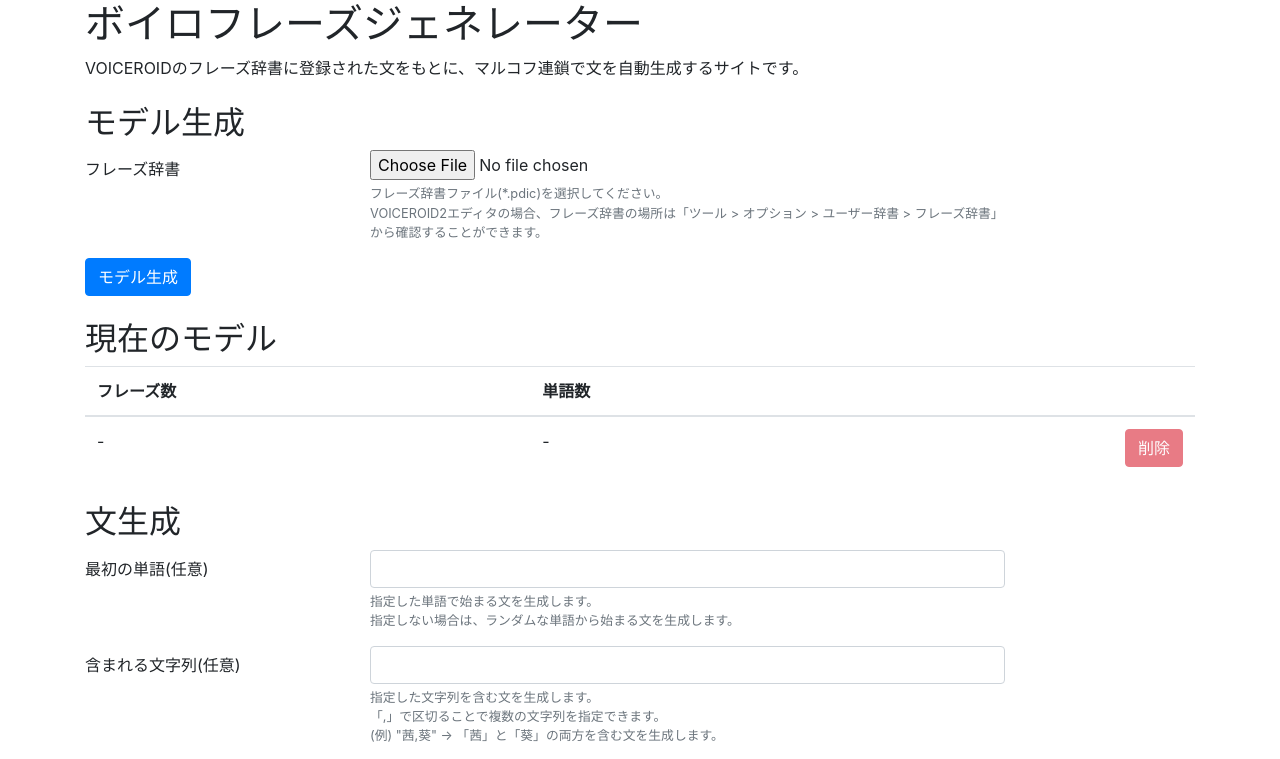
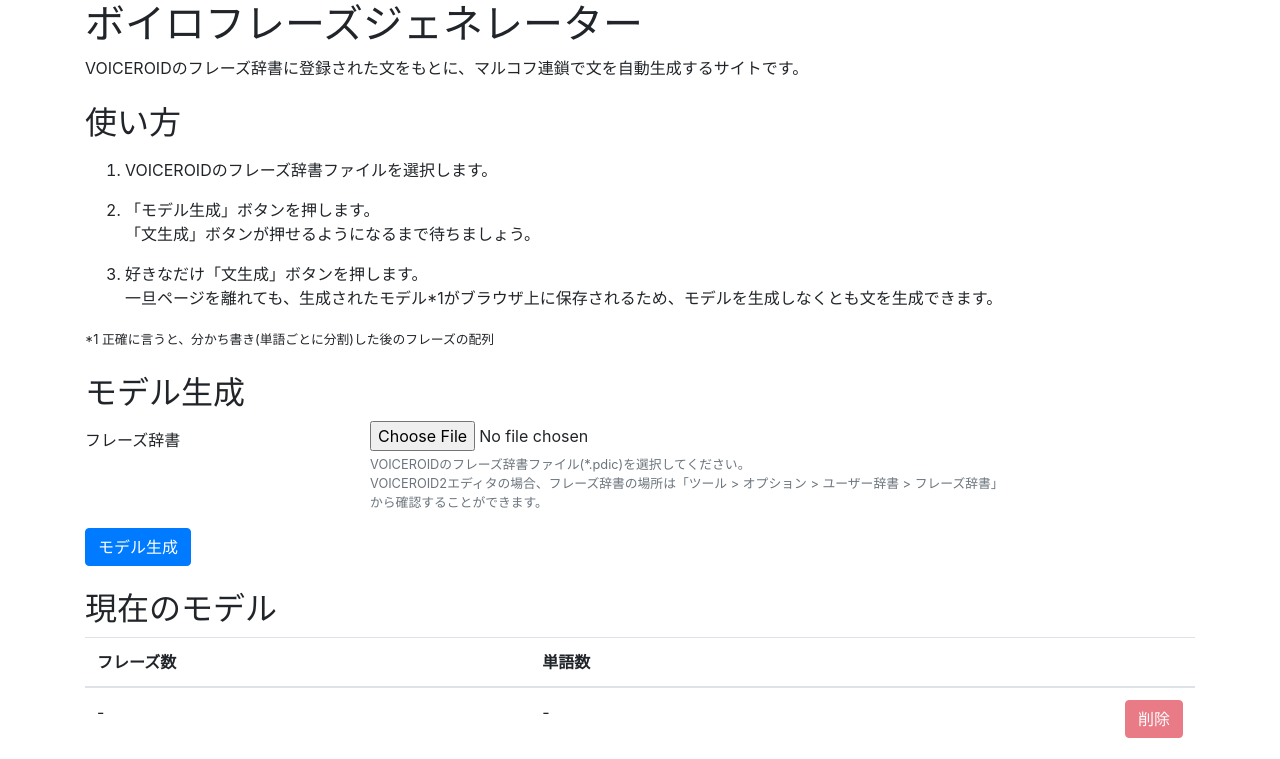
Before and after one commit to TammyBee/voiceroid_phrase_generator, a plain HTML site: page index.html in a window 1280 px wide. Shown: the top 759 px of the page. Drawn offline with Linux system fonts and the light colour scheme.

Commit message:
add how to use.

```diff
--- a/index.html
+++ b/index.html
@@ -26,6 +26,31 @@
 		<p>
 			VOICEROIDのフレーズ辞書に登録された文をもとに、マルコフ連鎖で文を自動生成するサイトです。
 		</p>
+		<section class="my-4">
+			<h2>使い方</h2>
+			<p>
+				<ol>
+					<li>
+						<p>
+							VOICEROIDのフレーズ辞書ファイルを選択します。
+						</p>
+					</li>
+					<li>
+						<p>
+							「モデル生成」ボタンを押します。<br>
+							「文生成」ボタンが押せるようになるまで待ちましょう。
+						</p>
+					</li>
+					<li>
+						<p>
+							好きなだけ「文生成」ボタンを押します。<br>
+							一旦ページを離れても、生成されたモデル*1がブラウザ上に保存されるため、モデルを生成しなくとも文を生成できます。
+						</p>
+					</li>
+				</ol>
+				<small>*1 正確に言うと、分かち書き(単語ごとに分割)した後のフレーズの配列</small>
+			</p>
+		</section>
 	</header>
 
 	<main>
@@ -37,7 +62,7 @@
 					<div class="col-7">
 						<input type="file" id="input_txt_file" class="form-control-file" accept=".pdic">
 						<small class="form-text text-muted">
-							フレーズ辞書ファイル(*.pdic)を選択してください。<br>
+							VOICEROIDのフレーズ辞書ファイル(*.pdic)を選択してください。<br>
 							VOICEROID2エディタの場合、フレーズ辞書の場所は「ツール > オプション > ユーザー辞書 > フレーズ辞書」から確認することができます。
 						</small>
 					</div>
@@ -74,7 +99,7 @@
 			<h2>文生成</h2>
 			<form id="form_generate_sentences" class="form-horizontal">
 				<div class="form-group row">
-					<label for="input_start_word" class="col-3 col-form-label">最初の単語(任意)</label>
+					<label for="input_start_word" class="col-3 col-form-label">最初の単語 (任意)</label>
 					<div class="col-7">
 						<input type="text" class="form-control" id="input_start_word" value="" />
 						<small class="form-text text-muted">
@@ -84,7 +109,7 @@
 					</div>
 				</div>
 				<div class="form-group row">
-					<label for="input_contain_string" class="col-3 col-form-label">含まれる文字列(任意)</label>
+					<label for="input_contain_string" class="col-3 col-form-label">含まれる文字列 (任意)</label>
 					<div class="col-7">
 						<input type="text" class="form-control" id="input_contain_string" value="" />
 						<small class="form-text text-muted">
@@ -153,9 +178,12 @@
 	<br><br><br><br>
 
 	<footer class="my-4">
-		<address>
-			作者:民火(Twitter:<a href="https://twitter.com/tammybee_tmb" target="_blank">@tammybee_tmb</a>)
-		</address>
+		<p>
+			ボイロフレーズジェネレーター Ver,1.0.0
+			<address>
+				作者:民火 (Twitter:<a href="https://twitter.com/tammybee_tmb" target="_blank">@tammybee_tmb</a>)
+			</address>
+		</p>
 	</footer>
 </body>
 
```
